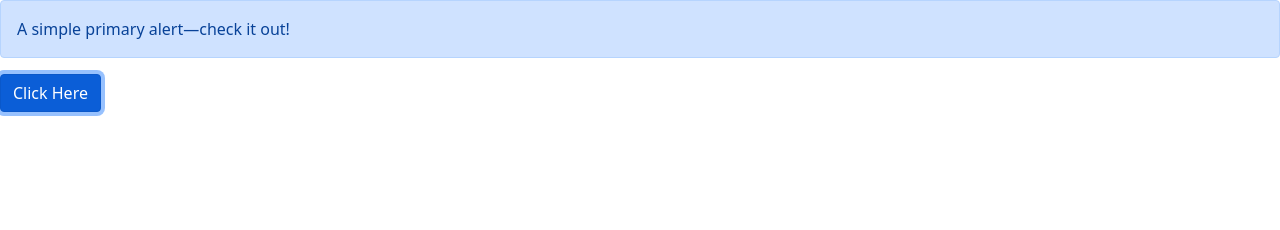
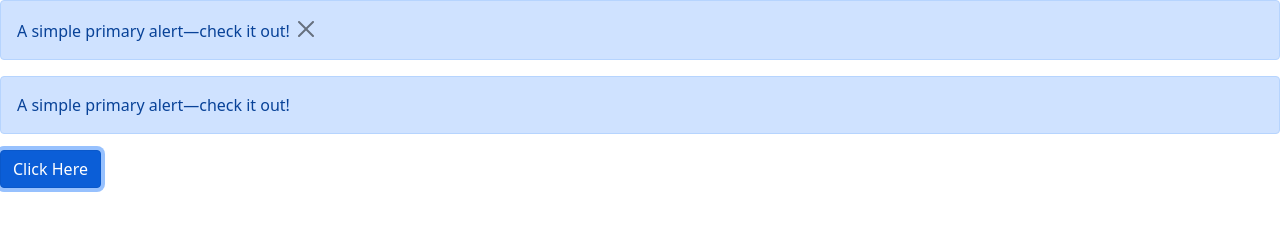
Before and after one commit to ChaitaliSamudre/My_Just_Dial, a website: page bootstrap/config/alert.html in a window 1280 px wide. Both pictures are taken after a click on the button "Click Here". Drawn offline with nearby package versions, Linux system fonts and the light colour scheme.

Commit message:
added alert

```diff
--- a/bootstrap/config/alert.html
+++ b/bootstrap/config/alert.html
@@ -12,15 +12,17 @@
 <body>
     <div class="alert alert-primary" role="alert">
         A simple primary alert—check it out!
+        <button id="close-alert" type="button" class="btn-close" data-bs-dismiss="alert" aria-label="Close"></button>
     </div>
+
     <div id="alert-holder">
-        <!--  -->
     </div>
-    <button id="btn" class="btn btn-primary">
+
+    <button id="show-alert" class="btn btn-primary">
         Click Here
     </button>
     <script>
-        let mycloseBtn = document.getElementById("close-alert");
+       let mycloseBtn = document.getElementById("close-alert");
 
         mycloseBtn.addEventListener('click',function () {
             let alertNode = document.querySelector('.alert');
@@ -33,10 +35,10 @@
 
 
         btnalert.addEventListener('click', function () {
-            let divcreate = document.createElement('div');
+            let wrapper = document.createElement('div');
             let altelement = "<div  class='alert alert-primary alert-dismissible' role='alert'>A simple primary alert—check it out!</div> ";
-            divcreate.innerHTML = altelement;
-            alhold.append(divcreate);
+            wrapper.innerHTML = altelement;
+            alhold.append(wrapper);
         });
     </script>
 </body>
```
